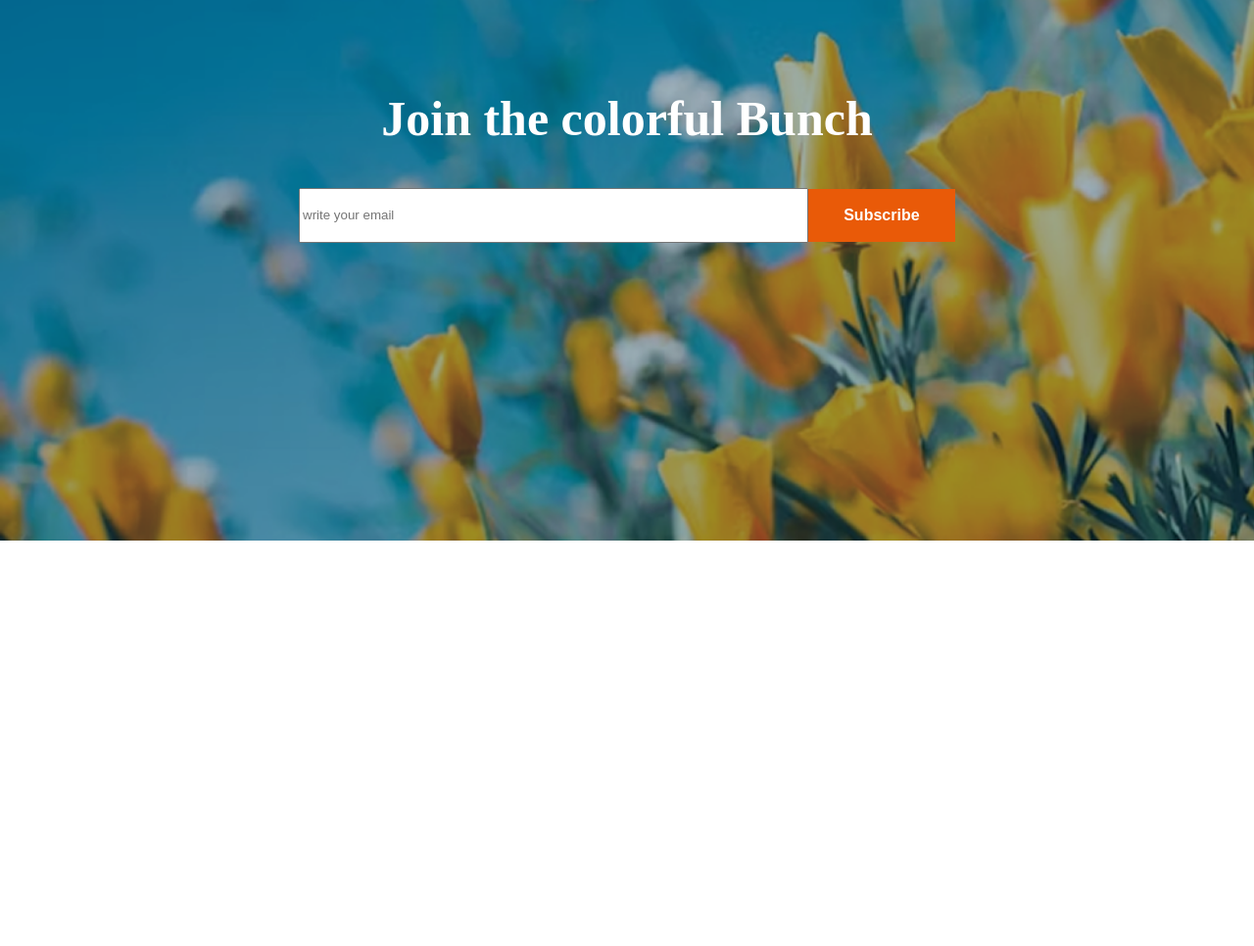
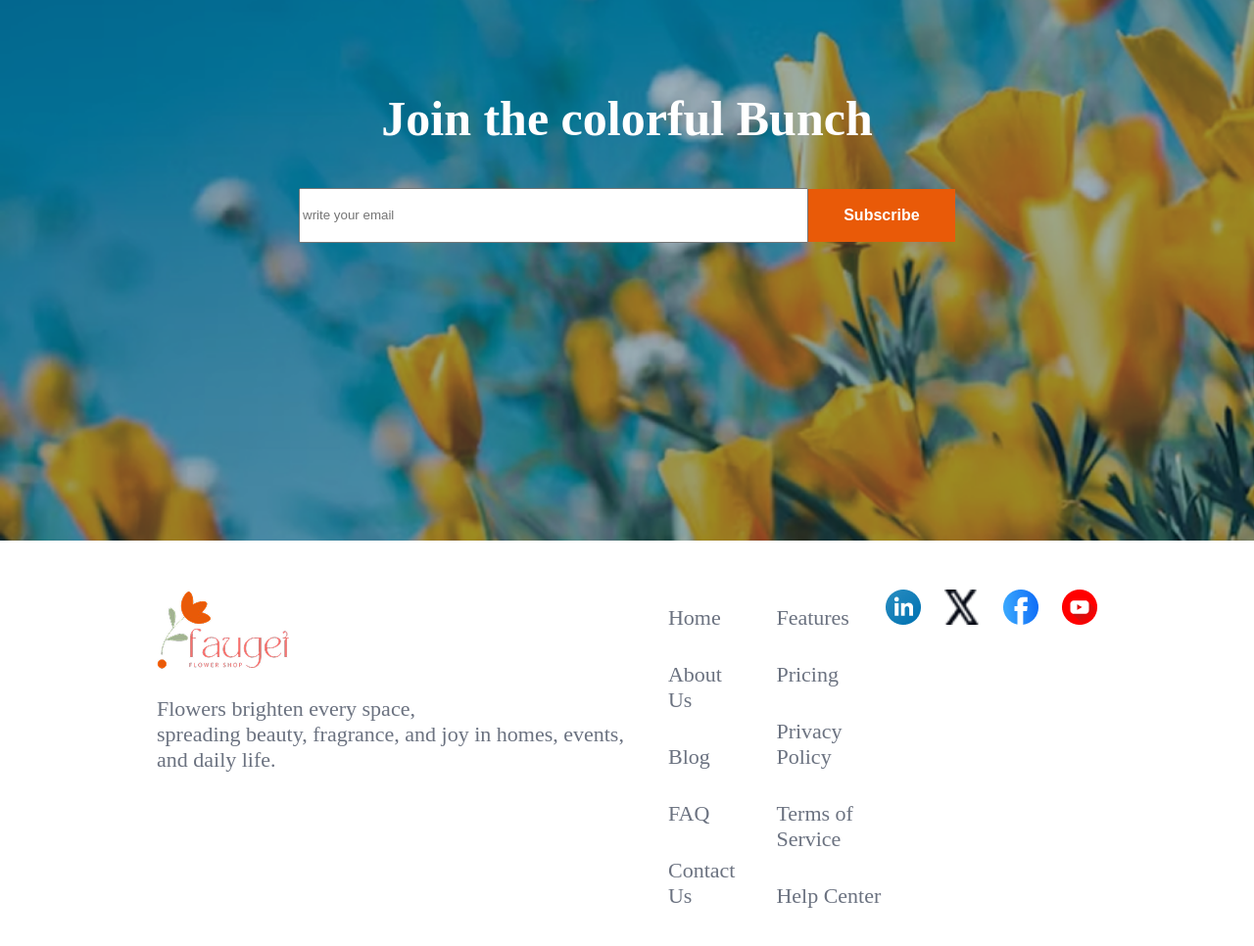
Before and after one commit to kamalacc9/B12A02, a plain HTML site: page index.html in a window 1280 px wide. Shown: the part 4411-5377 px from the top of the page at 98% size. Before the commit the page ends 4963 px from the top, so only its background shows below. Drawn offline with Linux system fonts and the light colour scheme.

Commit message:
complete footer section

```diff
--- a/index.html
+++ b/index.html
@@ -213,6 +213,44 @@
         </div>
       </section>
     </main>
-    <footer></footer>
+    <!-- footer section -->
+    <footer>
+      <section>
+        <div class="footer-container">
+          <div>
+            <img src="./assets/logo.png" alt="logo png" />
+            <p class="footer-fc">
+              Flowers brighten every space,<br />
+              spreading beauty, fragrance, and joy in homes, events, and daily
+              life.
+            </p>
+          </div>
+          <div>
+            <ul class="footer-ul">
+              <li class="footer-li footer-fc">Home</li>
+              <li class="footer-li footer-fc">About Us</li>
+              <li class="footer-li footer-fc">Blog</li>
+              <li class="footer-li footer-fc">FAQ</li>
+              <li class="footer-li footer-fc">Contact Us</li>
+            </ul>
+          </div>
+          <div>
+            <ul class="footer-ul">
+              <li class="footer-li footer-fc">Features</li>
+              <li class="footer-li footer-fc">Pricing</li>
+              <li class="footer-li footer-fc">Privacy Policy</li>
+              <li class="footer-li footer-fc">Terms of Service</li>
+              <li class="footer-li footer-fc">Help Center</li>
+            </ul>
+          </div>
+          <div class="footer-icon">
+            <img class="footer-img" src="./assets/icon-linkedin.png" alt="" />
+            <img class="footer-img" src="./assets/icon-twitter.png" alt="" />
+            <img class="footer-img" src="./assets/icon-facebook.png" alt="" />
+            <img class="footer-img" src="./assets/icon-youtube.png" alt="" />
+          </div>
+        </div>
+      </section>
+    </footer>
   </body>
 </html>
--- a/style/style.css
+++ b/style/style.css
@@ -247,3 +247,30 @@ div ul a {
   align-items: center;
   text-align: center;
 }
+/* footer style */
+.footer-container {
+  display: flex;
+  margin: 50px 160px;
+  justify-content: space-around;
+}
+.footer-li {
+  list-style: none;
+}
+.footer-ul {
+  gap: 32px;
+  display: flex;
+  flex-direction: column;
+}
+.footer-fc {
+  color: #6b7280;
+  font-size: 22px;
+}
+.footer-icon {
+  display: flex;
+  flex-direction: row;
+  gap: 24px;
+}
+.footer-img {
+  height: 36px;
+  width: 36px;
+}
```
